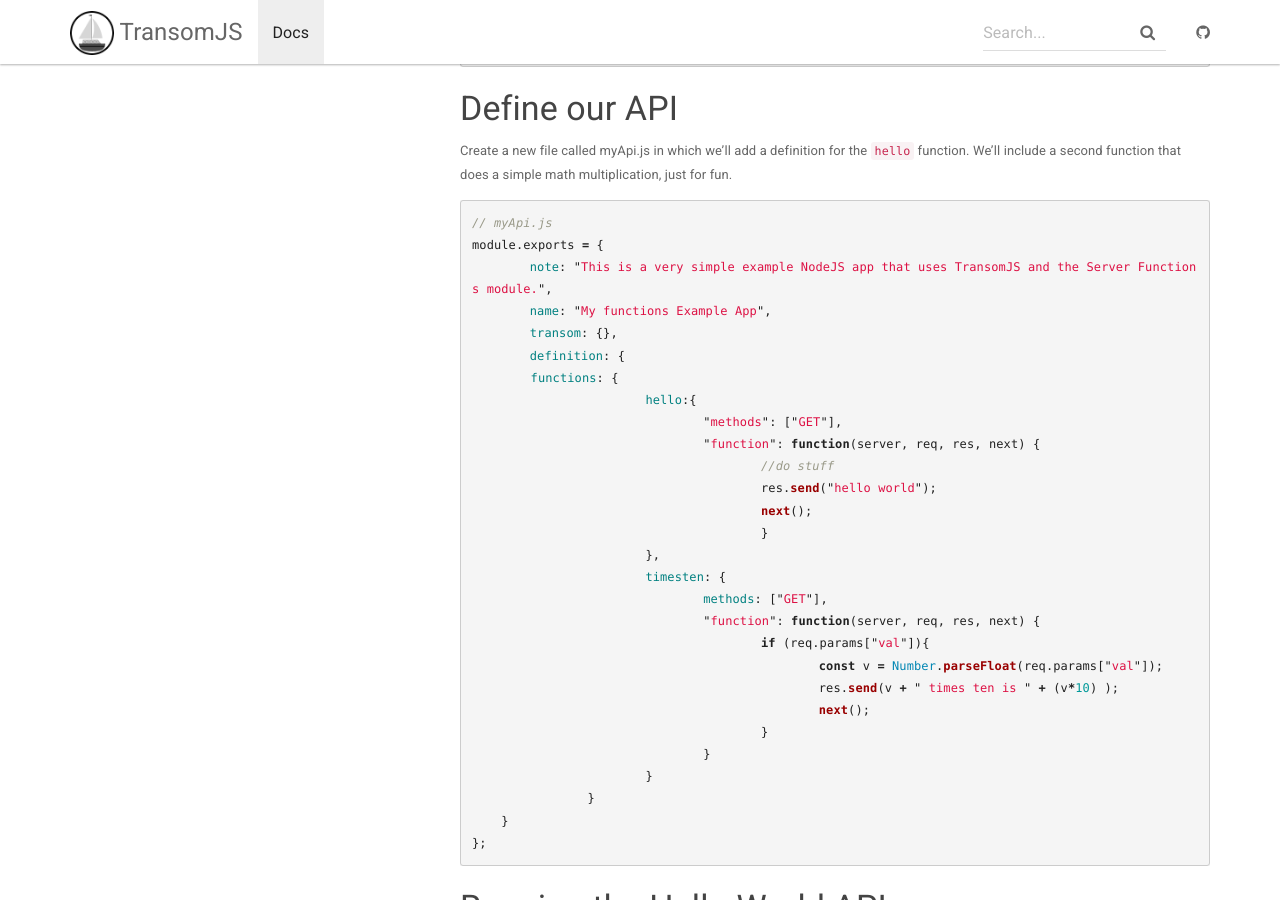
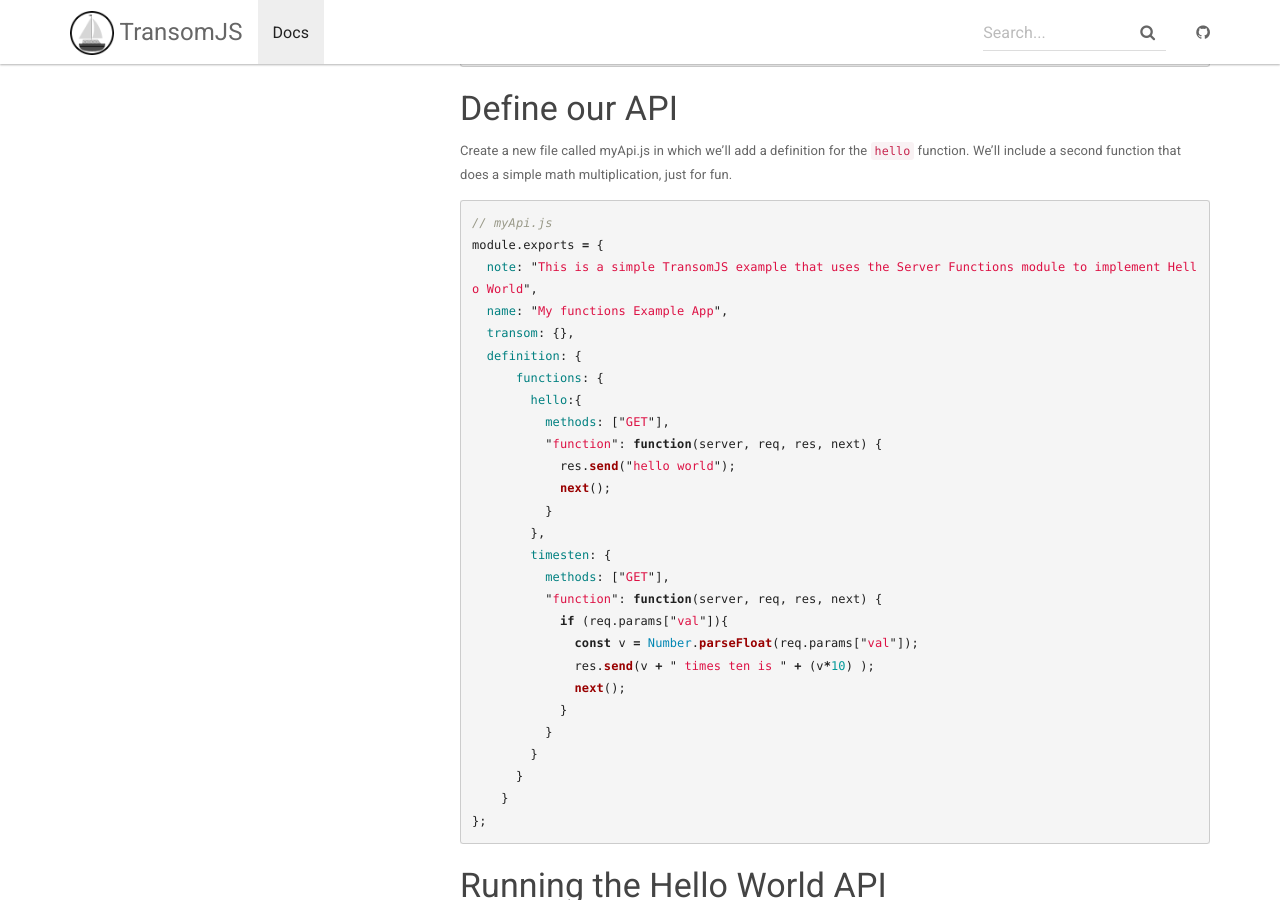
Before and after one commit to transomjs/transomjs.github.io, a Jekyll site: the page built from _docs/hello-world.md, in a window 1280 px wide and 900 px high, scrolled down 1166 px. Built offline with Jekyll 4.4.1, drawn with Linux system fonts in a browser that asks for light colours; nearby versions of some CDN libraries; some of the changed text lies outside the part shown.

Commit message:
minor tweaks

````diff
--- a/_docs/hello-world.md
+++ b/_docs/hello-world.md
@@ -5,7 +5,7 @@ redirect_from: /docs/hello-world.html
 ---
 
 ### A simple server function
-The code in this article is  available in this [repo](https://github.com/binaryops-wiebo/transom-functions-simple-example)
+The code in this article is [available in this repo](https://github.com/binaryops-wiebo/transom-functions-simple-example)
 
 First be sure you have [Node.js](http://nodejs.org/) installed.
 
@@ -56,30 +56,29 @@ Create a new file called myApi.js in which we'll add a definition for the `hello
 ```javascript
 // myApi.js
 module.exports = {
-	note: "This is a very simple example NodeJS app that uses TransomJS and the Server Functions module.",
-	name: "My functions Example App",
-	transom: {},
-	definition: {
-        functions: {
-			hello:{
-				"methods": ["GET"],
-				"function": function(server, req, res, next) {
-					//do stuff
-					res.send("hello world");
-					next();
-					}
-			},
-			timesten: {
-				methods: ["GET"],
-				"function": function(server, req, res, next) {
-					if (req.params["val"]){
-						const v = Number.parseFloat(req.params["val"]);
-						res.send(v + " times ten is " + (v*10) );
-						next();
-					}
-				}
-			}
-		}
+  note: "This is a simple TransomJS example that uses the Server Functions module to implement Hello World",
+  name: "My functions Example App",
+  transom: {},
+  definition: {
+      functions: {
+        hello:{
+          methods: ["GET"],
+          "function": function(server, req, res, next) {
+            res.send("hello world");
+            next();
+          }
+        },
+        timesten: {
+          methods: ["GET"],
+          "function": function(server, req, res, next) {
+            if (req.params["val"]){
+              const v = Number.parseFloat(req.params["val"]);
+              res.send(v + " times ten is " + (v*10) );
+              next();
+            }
+          }
+        }
+      }
     }
 };
 ```
````
